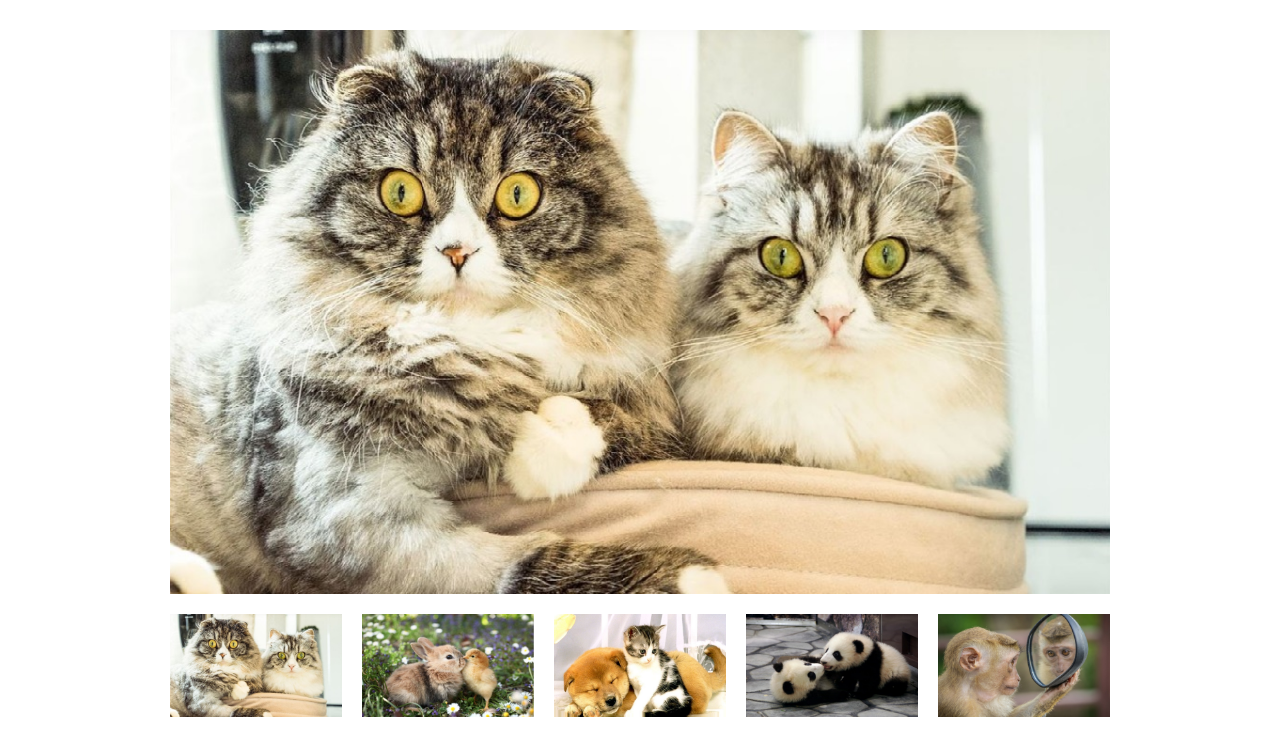
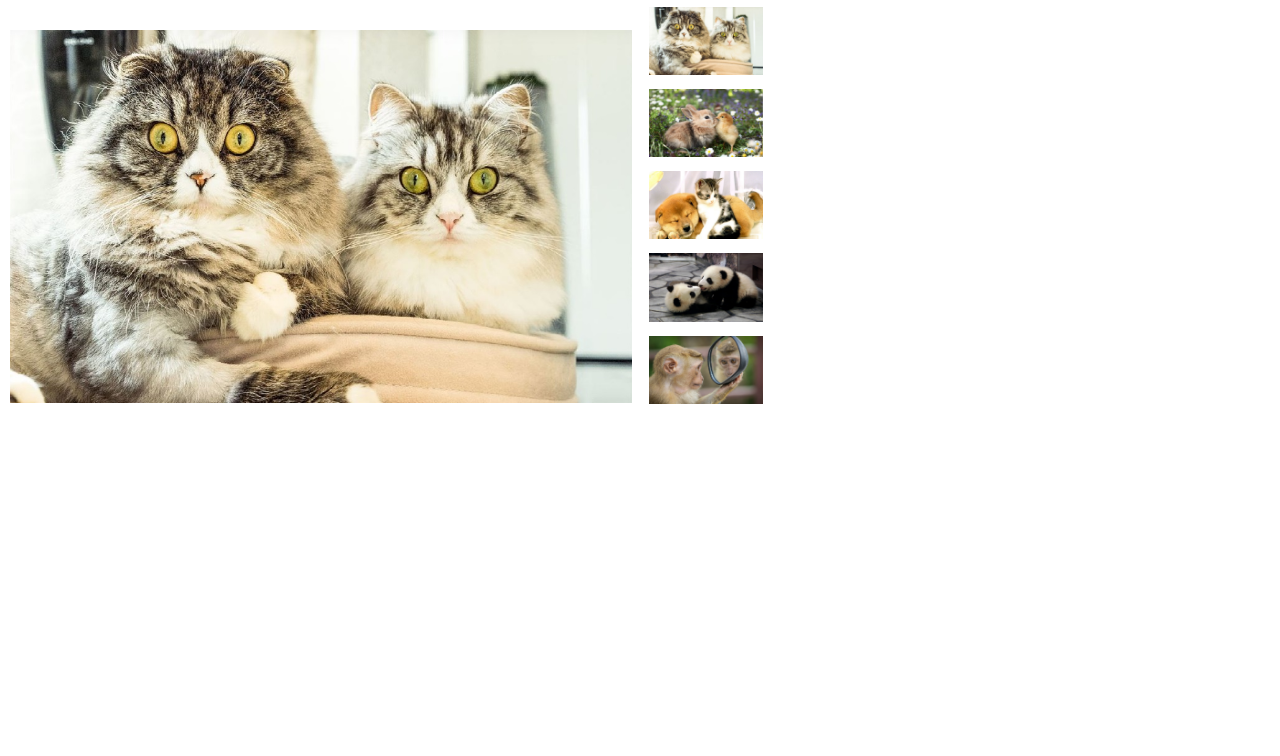
Before and after one commit to Mitsuya3/Select_Animal, a plain HTML site: page index.html in a window 1280 px wide. Drawn offline with nearby package versions, Linux system fonts and the light colour scheme; some packages are replaced by stand-ins of ours.

Commit message:
Add files via upload

```diff
--- a/css/style.css
+++ b/css/style.css
@@ -20,6 +20,7 @@ ul {
   padding: 10px;
 }
 #thumbnail {
+  /* background-color: aqua; */
   display: flex;
 }
 #thumbnail li {
@@ -44,11 +45,29 @@ SP
   }
 } */
 
-@media (orientation: landscape) and (max-width: 900px){
+@media (orientation: landscape) and (min-width: 900px){
+
+  body{
+    display: flex;
+    flex-direction: row;
+  }
+
+  .content {
+    display: inline-block;
+    max-width: 1000px;
+    padding: 0;
+    margin: 20px auto;
+  }
+
+  #thumbnail {
+    padding: 0;
+    flex-direction: column;
+    justify-content: space-evenly;
+    /* background-color: blue; */
+  }
   #thumbnail li {
-    float: right;
-    list-style: none;
-    /* display: inline; */
-    margin: 10px;
+    /* float: right;
+    list-style: none; */
+    padding: 7px;
   }
 }
--- a/index.html
+++ b/index.html
@@ -16,6 +16,8 @@
       <div id="mainvisual">
         <img src="img/mainvisual1.jpg" alt="">
       </div>
+    </div>
+    <div>
       <ul id="thumbnail">
         <li><img src="img/mainvisual1.jpg" alt=""></li>
         <li><img src="img/mainvisual2.jpg" alt=""></li>
```
